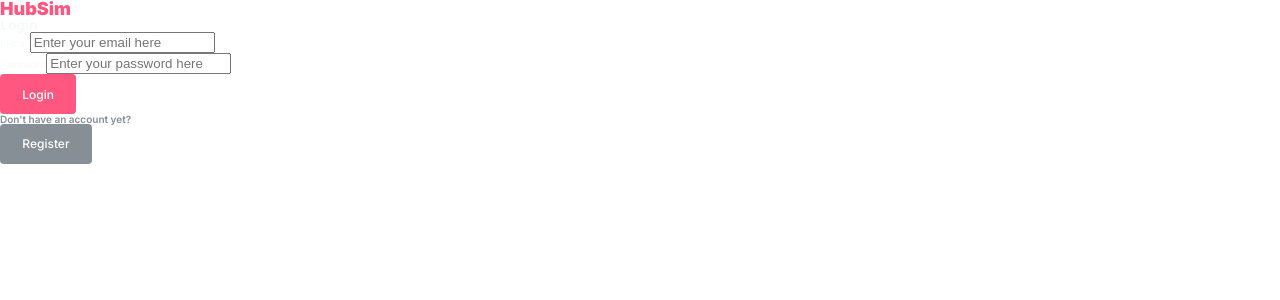
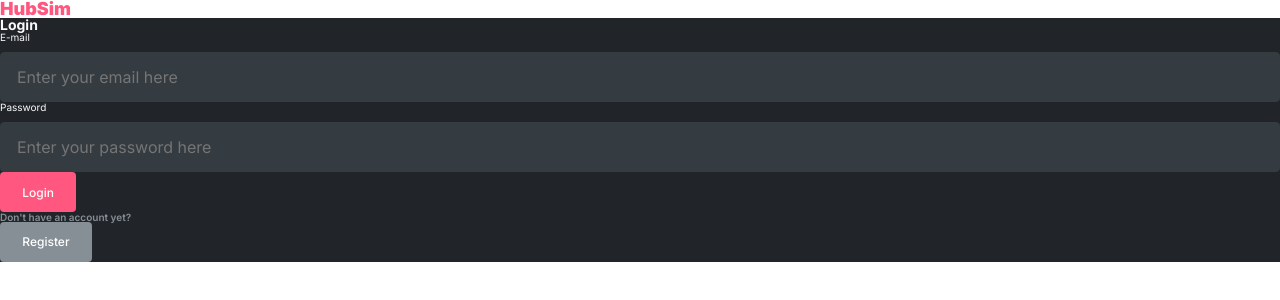
Before and after one commit to Henriqueamfreitas/gitsim_refatorando, a React (Vite) app: page / in a window 1280 px wide. Shown: the top 300 px of the page. Built offline with nearby package versions, Linux system fonts and the light colour scheme.

Commit message:
Inputs prontos

```diff
--- a/src/components/Input/index.jsx
+++ b/src/components/Input/index.jsx
@@ -1,9 +1,10 @@
 import { forwardRef } from "react"
 import { StyledLabel } from "../../styles/typography"
+import { StyledInputDiv } from "./style"
 
 export const Input = forwardRef(({ select, label, error, ...rest }, ref) => {
     return (
-        <div>
+        <StyledInputDiv>
             <StyledLabel fontSize="10" fontWeight="400" color="grey0">{label}</StyledLabel>
             {
                 select ?
@@ -18,6 +19,6 @@ export const Input = forwardRef(({ select, label, error, ...rest }, ref) => {
                 <input ref={ref} {...rest} />
             }
             {error}
-        </div>
+        </StyledInputDiv>
     )
 })
--- /dev/null
+++ b/src/components/Input/style.js
@@ -0,0 +1,19 @@
+import styled from "styled-components"
+
+export const StyledInputDiv = styled.div`
+    display: flex;
+    flex-direction: column;
+    gap: 0.625rem;
+
+    input, select, option {
+        height: 3rem;
+        border-radius: .25rem;
+        border: solid 0.0625rem var(--color-grey2);
+        background-color: var(--color-grey2);
+        padding: 0rem 1rem;
+        color: var(--color-grey0);
+        font-family: "Inter", sans-serif;
+        font-size: 1rem;
+        font-weight: 400;
+    }
+`
--- a/src/components/LoginForm/index.jsx
+++ b/src/components/LoginForm/index.jsx
@@ -8,8 +8,7 @@ import { Link } from "react-router-dom"
 import { api } from "../../services/api.js"
 import { toast, ToastContainer } from 'react-toastify'
 import "react-toastify/dist/ReactToastify.css"
-import { StyledP } from "../../styles/typography.js"
-import { StyledH2 } from "../../styles/typography.js"
+import { StyledP, StyledH2 } from "../../styles/typography.js"
 import { StyledButton } from "../../styles/button.js"
 import { StyledLink } from "../../styles/link.js"
 
@@ -39,7 +38,11 @@ export const LoginForm = ({ user, setUser }) => {
 
             <Input
                 label="E-mail"
-                error={errors.email ? <p>{errors.email.message}</p> : null}
+                error={
+                    errors.email ?
+                    <StyledP fontSize="10" fontWeight="400" color="negative">{errors.email.message}</StyledP> :
+                    null
+                }
                 htmlFor="email"
                 type="email"
                 name="email"
@@ -49,7 +52,11 @@ export const LoginForm = ({ user, setUser }) => {
 
             <Input
                 label="Password"
-                error={errors.password ? <p>{errors.password.message}</p> : null}
+                error={
+                    errors.password ?
+                    <StyledP fontSize="10" fontWeight="400" color="negative">{errors.password.message}</StyledP> :
+                    null
+                }
                 htmlFor="password"
                 type="password"
                 name="password"
--- a/src/components/LoginForm/style.js
+++ b/src/components/LoginForm/style.js
@@ -1,4 +1,5 @@
 import styled from "styled-components"
 
 export const StyledLoginForm = styled.form`
+    background-color: var(--color-grey3);
 `
--- a/src/components/RegisterForm/style.js
+++ b/src/components/RegisterForm/style.js
@@ -1,4 +1,5 @@
 import styled from "styled-components"
 
 export const StyledRegisterForm = styled.form`
+    background-color: var(--color-grey3);
 `
```
